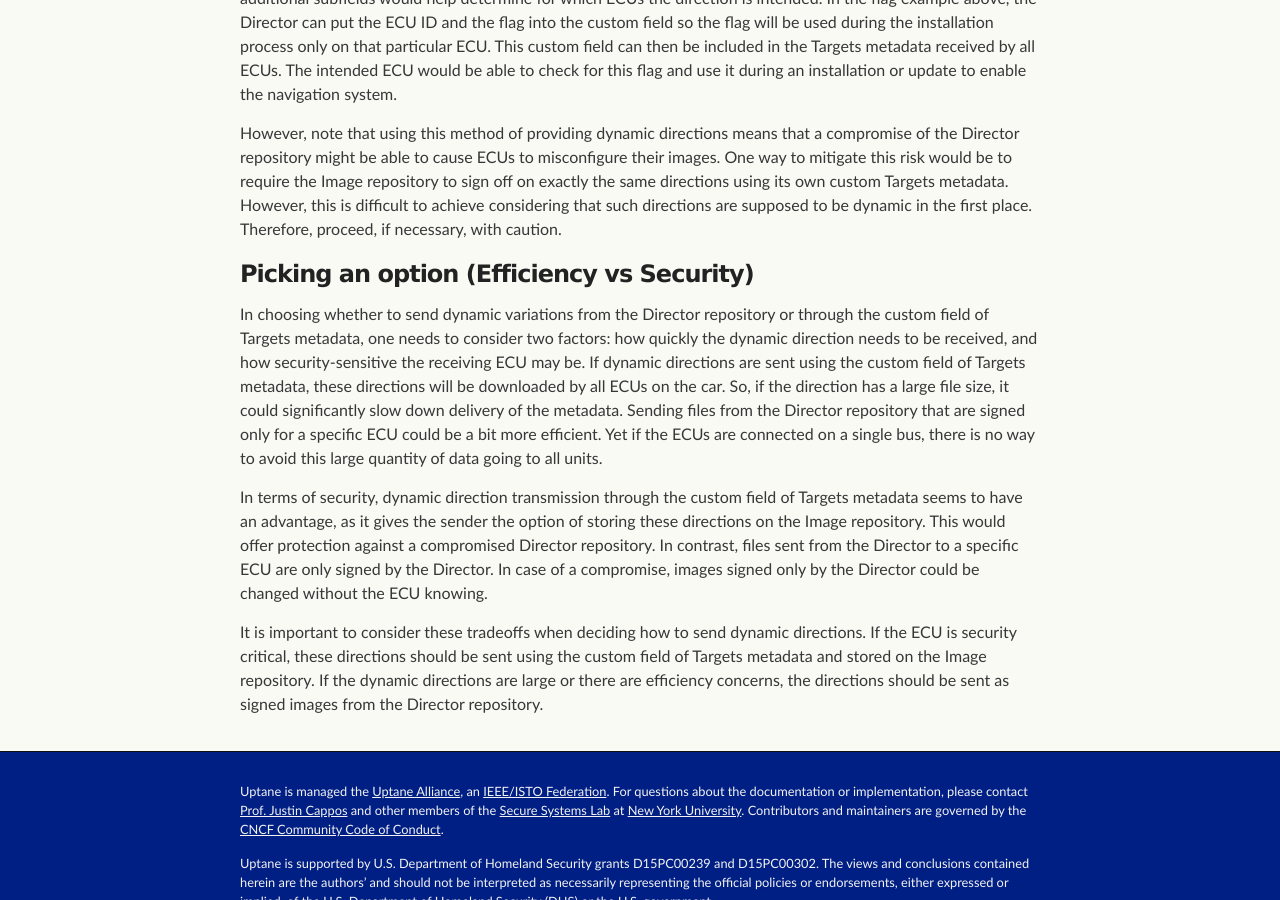
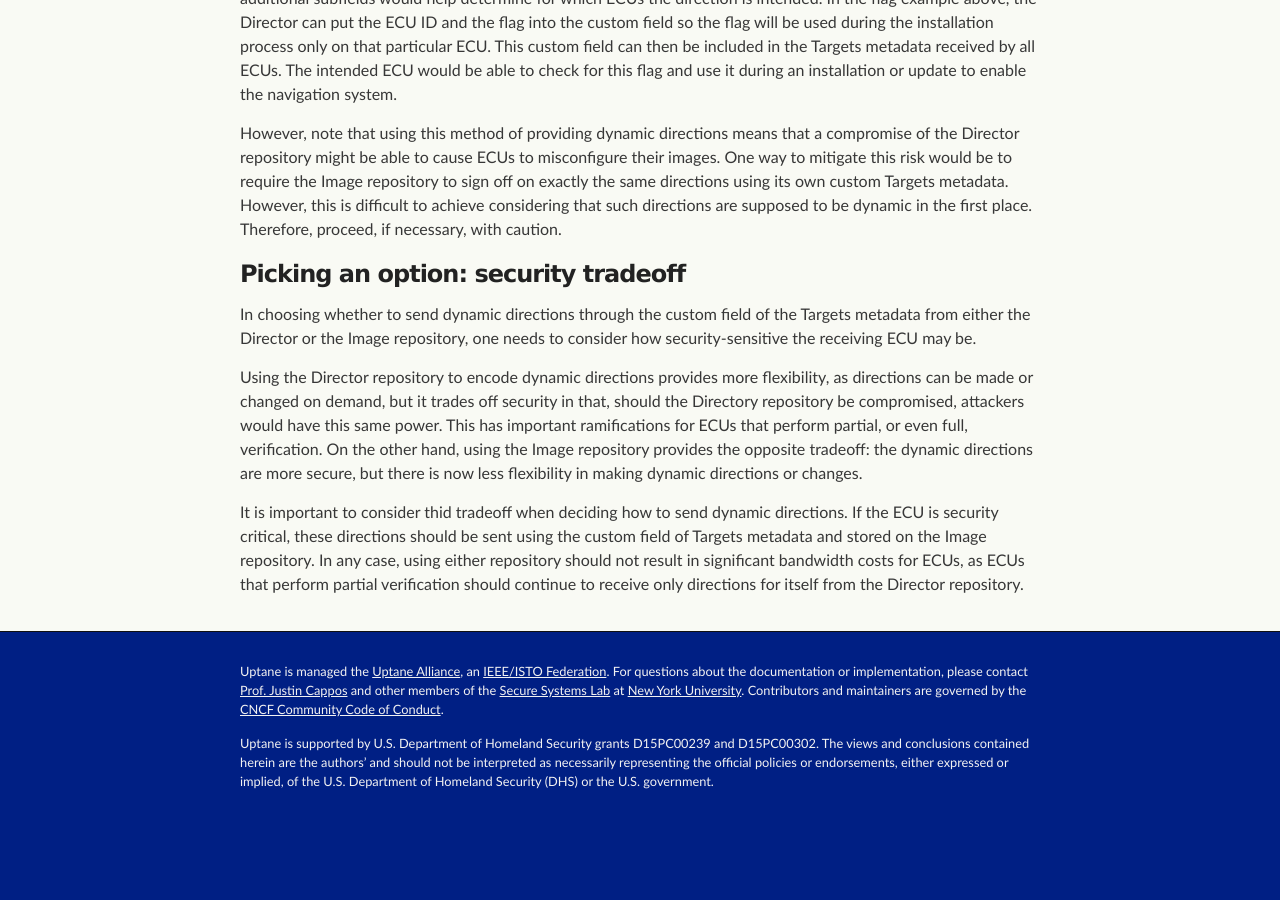
Before and after one commit to uptane/deployment-considerations, a Jekyll site: the page built from customizations.md, in a window 1280 px wide and 900 px high, scrolled down 8392 px. Built offline with Jekyll 4.4.1, drawn with Linux system fonts in a browser that asks for light colours; our own code applies the rules of GitHub Pages for plain Markdown files; after the commit the page ends 9219 px from its top, so only the background shows below that.

Commit message:
Clarify security-vs-efficiency tradeoff

```diff
--- a/customizations.md
+++ b/customizations.md
@@ -153,10 +153,10 @@ Another way to provide dynamic directions is to use the custom field of the Targ
 
 However, note that using this method of providing dynamic directions means that a compromise of the Director repository might be able to cause ECUs to misconfigure their images. One way to mitigate this risk would be to require the Image repository to sign off on exactly the same directions using its own custom Targets metadata. However, this is difficult to achieve considering that such directions are supposed to be dynamic in the first place. Therefore, proceed, if necessary, with caution.
 
-### Picking an option (Efficiency vs Security)
+### Picking an option: security tradeoff
 
-In choosing whether to send dynamic variations from the Director repository or through the custom field of Targets metadata, one needs to consider two factors: how quickly the dynamic direction needs to be received, and how security-sensitive the receiving ECU may be. If dynamic directions are sent using the custom field of Targets metadata, these directions will be downloaded by all ECUs on the car. So, if the direction has a large file size, it could significantly slow down delivery of the metadata. Sending files from the Director repository that are signed only for a specific ECU could be a bit more efficient. Yet if the ECUs are connected on a single bus, there is no way to avoid this large quantity of data going to all units.
+In choosing whether to send dynamic directions through the custom field of the Targets metadata from either the Director or the Image repository, one needs to consider how security-sensitive the receiving ECU may be.
 
-In terms of security, dynamic direction transmission through the custom field of Targets metadata seems to have an advantage, as it gives the sender the option of storing these directions on the Image repository. This would offer protection against a compromised Director repository. In contrast, files sent from the Director to a specific ECU are only signed by the Director. In case of a compromise, images signed only by the Director could be changed without the ECU knowing.
+Using the Director repository to encode dynamic directions provides more flexibility, as directions can be made or changed on demand, but it trades off security in that, should the Directory repository be compromised, attackers would have this same power. This has important ramifications for ECUs that perform partial, or even full, verification. On the other hand, using the Image repository provides the opposite tradeoff: the dynamic directions are more secure, but there is now less flexibility in making dynamic directions or changes.
 
-It is important to consider these tradeoffs when deciding how to send dynamic directions. If the ECU is security critical, these directions should be sent using the custom field of Targets metadata and stored on the Image repository. If the dynamic directions are large or there are efficiency concerns, the directions should be sent as signed images from the Director repository.
+It is important to consider thid tradeoff when deciding how to send dynamic directions. If the ECU is security critical, these directions should be sent using the custom field of Targets metadata and stored on the Image repository. In any case, using either repository should not result in significant bandwidth costs for ECUs, as ECUs that perform partial verification should continue to receive only directions for itself from the Director repository.
```
